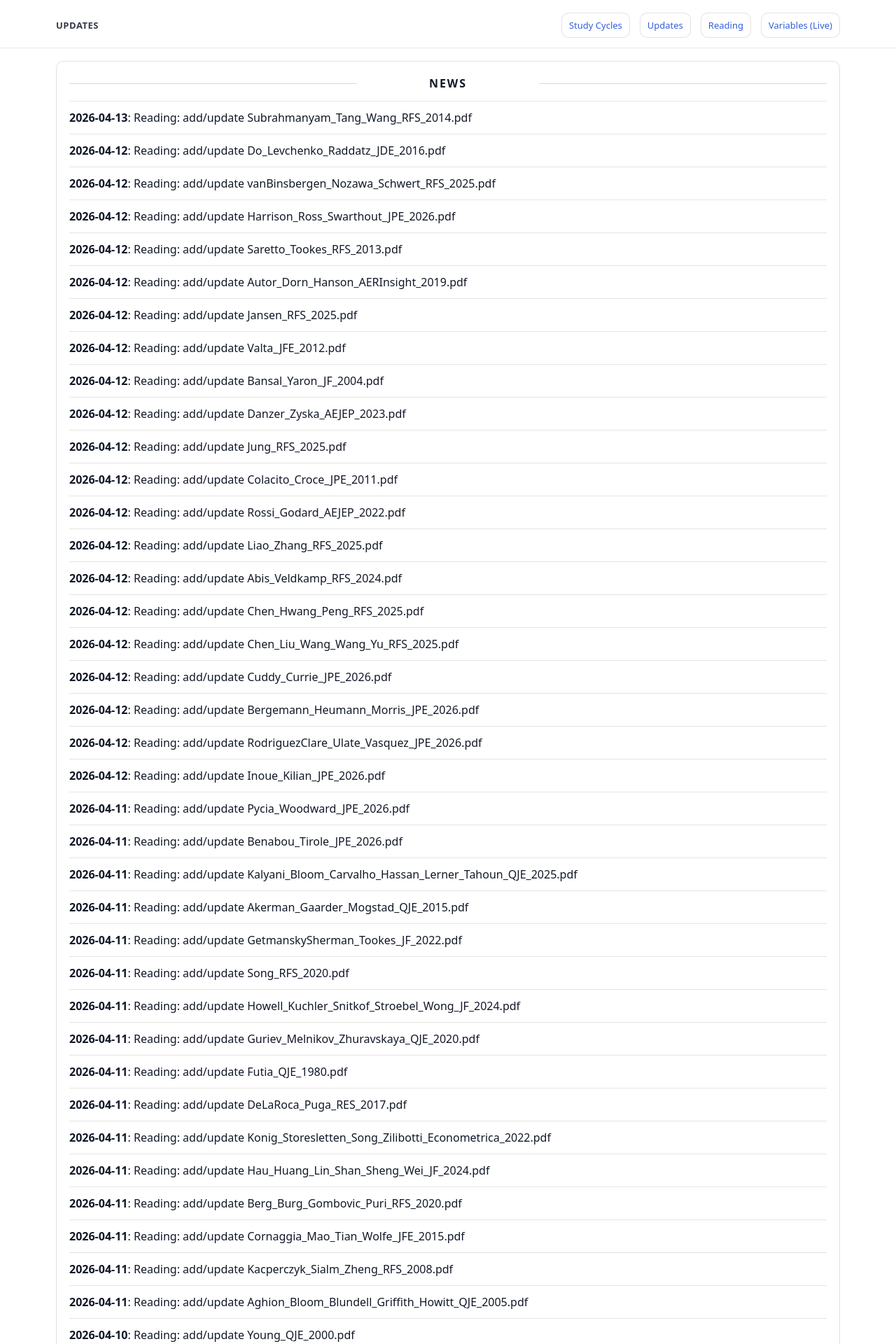
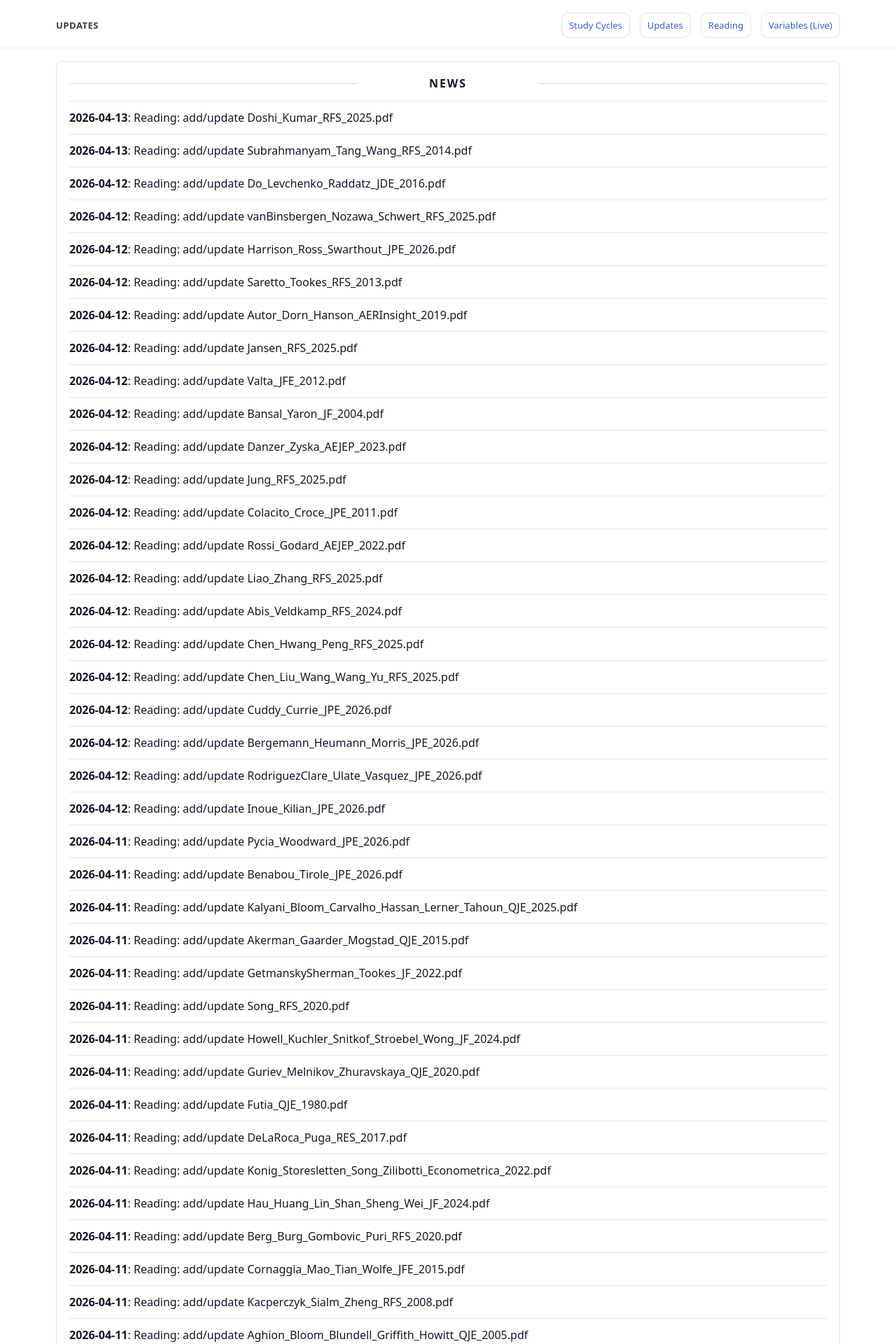
Before and after one commit to yaxinzn/study-archive, a Jekyll site: the page built from updates/index.md, in a window 1280 px wide. Shown: the top 1920 px of the page at 70% size. Built offline with Jekyll 4.4.1, drawn with Linux system fonts in a browser that asks for light colours; some of the changed text lies outside the part shown.

Commit message:
chore: update NEWS feed

```diff
--- a/_data/news.yml
+++ b/_data/news.yml
@@ -1,4 +1,7 @@
 # Auto-generated update history (sorted newest -> oldest). Do not edit manually.
+- ts: "1776033357"
+  date: "2026-04-13"
+  title: "Reading: add/update Doshi_Kumar_RFS_2025.pdf"
 - ts: "1776027284"
   date: "2026-04-13"
   title: "Reading: add/update Subrahmanyam_Tang_Wang_RFS_2014.pdf"
```
